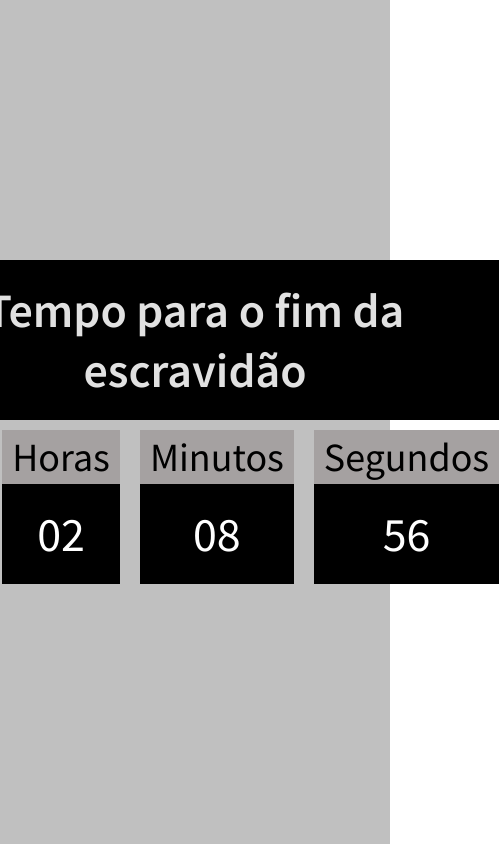
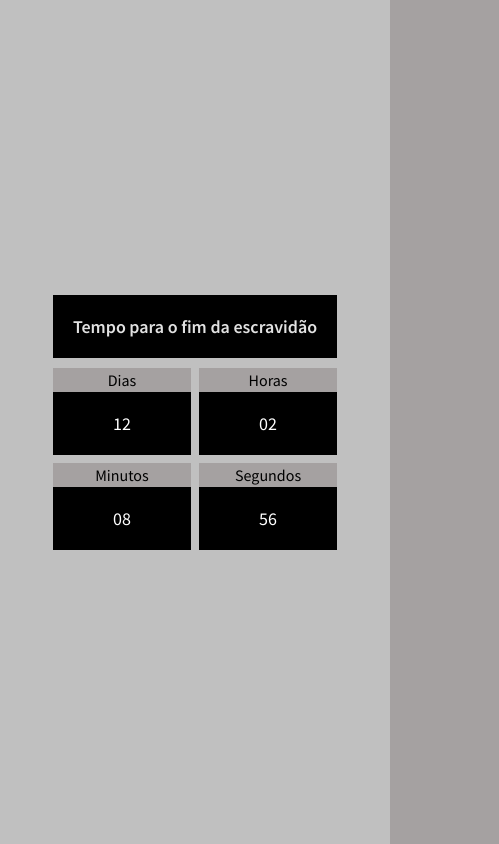
Before and after one commit to jubileu99/draylon-nightmare, a plain HTML site: page index.html in a window 390 px wide. Shown: the whole page, 499 px wide, since content can reach past the window. Drawn offline with Linux system fonts and the light colour scheme.

Commit message:
Update CSS
Adicionado versão mobile para este belíssimo website

```diff
--- a/Style.css
+++ b/Style.css
@@ -38,7 +38,6 @@
     height: auto;
     width: auto;
     display: grid;
-    grid-auto-rows: auto;
     text-align: center;
 }
 
@@ -54,7 +53,7 @@
     display:grid;
     grid-gap: 20px;
     outline: 0;
-    grid-template-columns: repeat(4,1fr);
+    grid-template-columns: repeat(4,4fr);
 }
 
 .minutos, .horas, .segundos, .dias{
@@ -62,3 +61,32 @@
     color: white;
     background-color: black;
 }
+
+@media(max-width: 700px){
+
+    body{
+        background-color:#A5A1A1;
+    }
+
+    .titulo p{
+        font-family: 'Source Sans Pro', sans-serif;
+        font-weight: 600;
+        color: #E1E1E1;
+        font-size: 18px;
+        padding: 20px;
+    }
+
+    .container-horario header{
+        font-size: 16;
+    }
+
+    .container .box .container-horario{
+        font-size: 18px;
+        grid-gap: 8px;
+        grid-template-columns: repeat(2,4fr);
+    }
+
+    .minutos, .horas, .segundos, .dias{
+        padding: 20px;
+    }
+}
```
Also changed, not shown: 1 other file.
